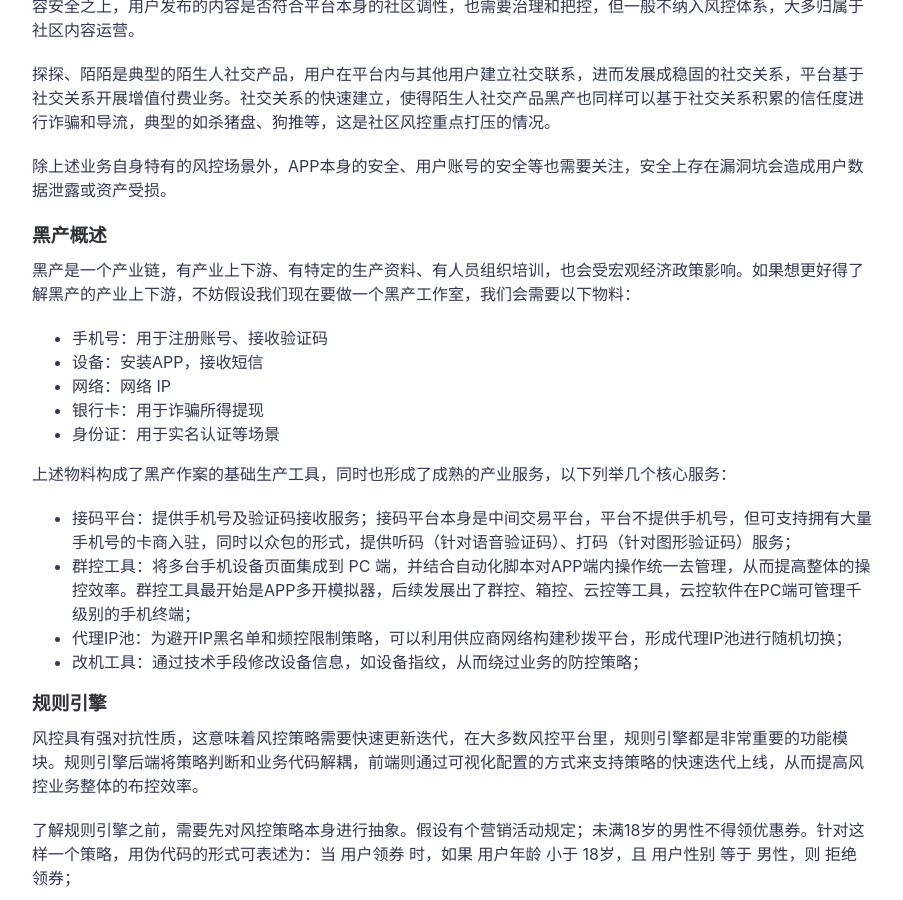
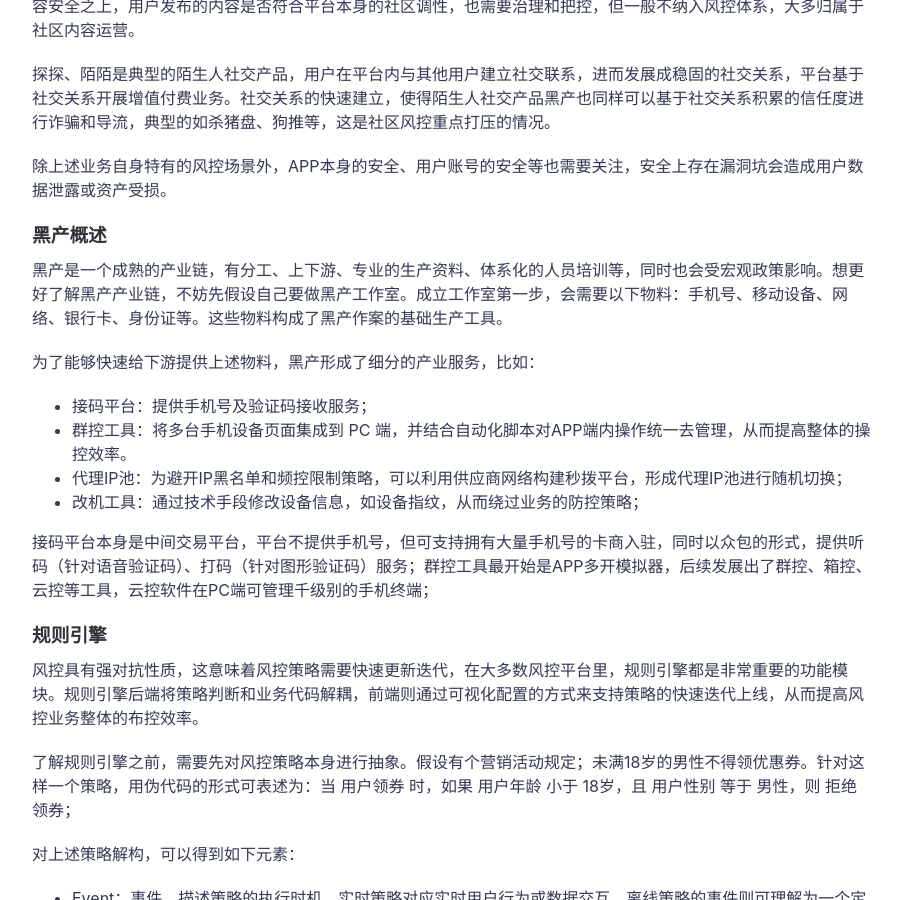
Before and after one commit to icarus507/icarus507.github.io, a Jekyll site: the page built from _posts/2021-05-01-关于风控（上）.md, in a window 1280 px wide and 900 px high, scrolled down 1022 px. Shown: the whole window, without its empty margins (188-1091 px from the left). Built offline with Jekyll 4.4.1, drawn with Linux system fonts in a browser that asks for light colours.

Commit message:
Update 2021-05-01-关于风控（上）.md

```diff
--- a/_posts/2021-05-01-关于风控（上）.md
+++ b/_posts/2021-05-01-关于风控（上）.md
@@ -20,20 +20,17 @@ featured-img: shane-rounce-205187
 
 ### 黑产概述
 
-黑产是一个产业链，有产业上下游、有特定的生产资料、有人员组织培训，也会受宏观经济政策影响。如果想更好得了解黑产的产业上下游，不妨假设我们现在要做一个黑产工作室，我们会需要以下物料：
+黑产是一个成熟的产业链，有分工、上下游、专业的生产资料、体系化的人员培训等，同时也会受宏观政策影响。想更好了解黑产产业链，不妨先假设自己要做黑产工作室。成立工作室第一步，会需要以下物料：手机号、移动设备、网络、银行卡、身份证等。这些物料构成了黑产作案的基础生产工具。
 
-- 手机号：用于注册账号、接收验证码
-- 设备：安装APP，接收短信
-- 网络：网络 IP
-- 银行卡：用于诈骗所得提现
-- 身份证：用于实名认证等场景
+为了能够快速给下游提供上述物料，黑产形成了细分的产业服务，比如：
 
-上述物料构成了黑产作案的基础生产工具，同时也形成了成熟的产业服务，以下列举几个核心服务：
-
-- 接码平台：提供手机号及验证码接收服务；接码平台本身是中间交易平台，平台不提供手机号，但可支持拥有大量手机号的卡商入驻，同时以众包的形式，提供听码（针对语音验证码）、打码（针对图形验证码）服务；
-- 群控工具：将多台手机设备页面集成到 PC 端，并结合自动化脚本对APP端内操作统一去管理，从而提高整体的操控效率。群控工具最开始是APP多开模拟器，后续发展出了群控、箱控、云控等工具，云控软件在PC端可管理千级别的手机终端；
+- 接码平台：提供手机号及验证码接收服务；
+- 群控工具：将多台手机设备页面集成到 PC 端，并结合自动化脚本对APP端内操作统一去管理，从而提高整体的操控效率。
 - 代理IP池：为避开IP黑名单和频控限制策略，可以利用供应商网络构建秒拨平台，形成代理IP池进行随机切换；
 - 改机工具：通过技术手段修改设备信息，如设备指纹，从而绕过业务的防控策略；
+
+接码平台本身是中间交易平台，平台不提供手机号，但可支持拥有大量手机号的卡商入驻，同时以众包的形式，提供听码（针对语音验证码）、打码（针对图形验证码）服务；群控工具最开始是APP多开模拟器，后续发展出了群控、箱控、云控等工具，云控软件在PC端可管理千级别的手机终端；
+
 
 
 ### 规则引擎
```
